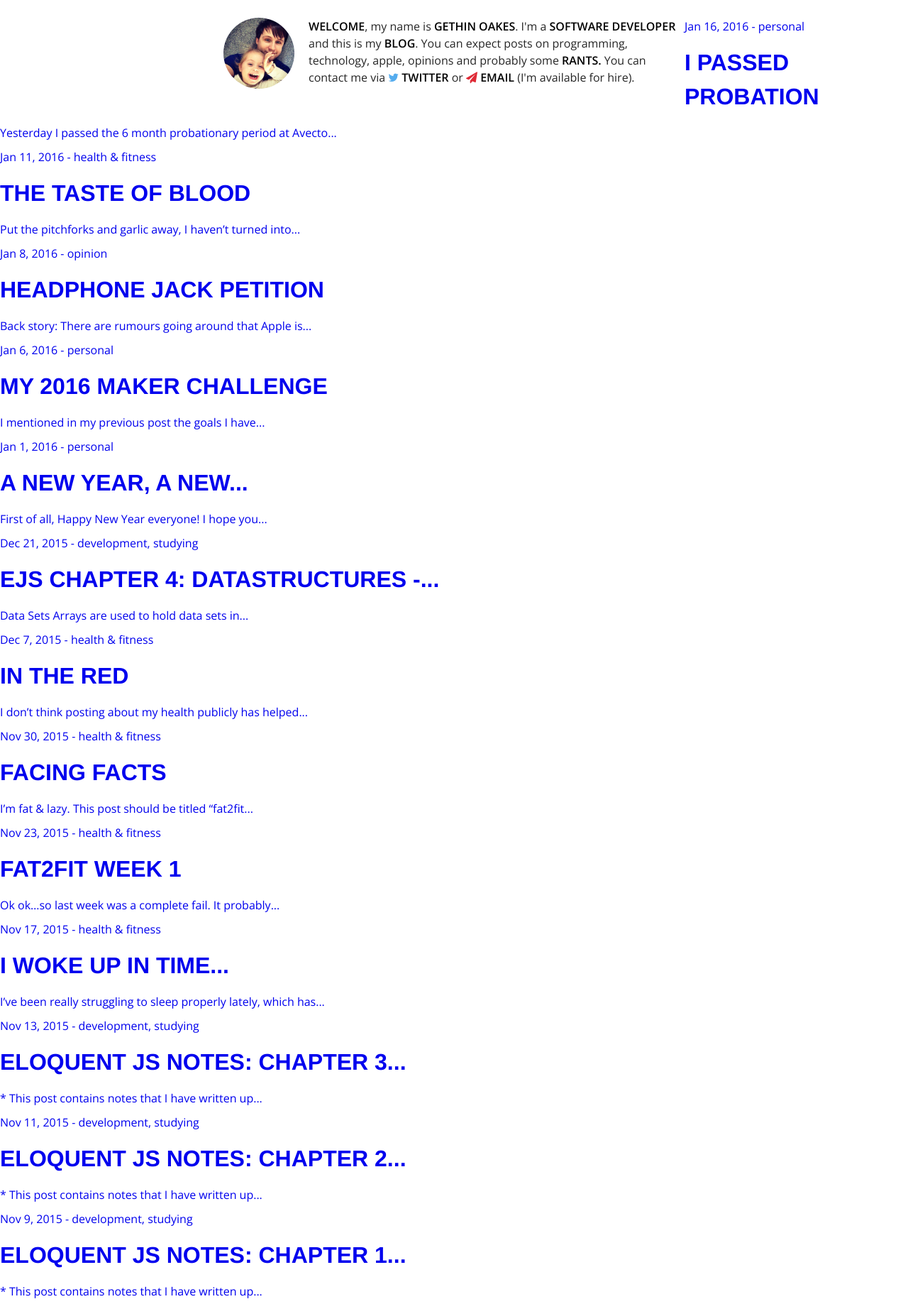
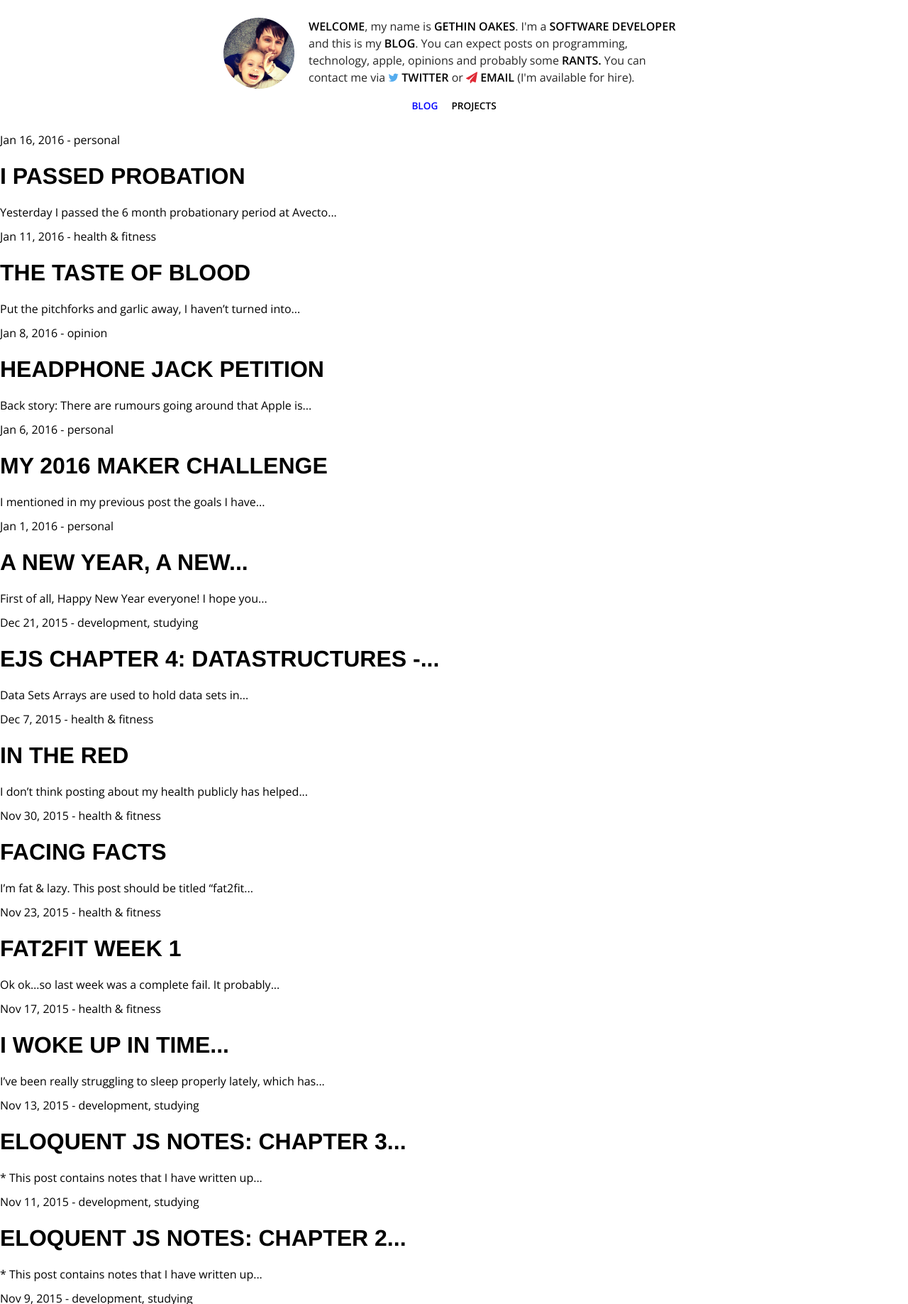
Before and after one commit to gethinoakes/gethinoakes.github.io, a Jekyll site: the page built from index.html, in a window 1280 px wide, cut to the strip 0-1837 px from the top of the page. Shown: the whole strip at 71% size. Built offline with Jekyll 4.4.1, drawn with Linux system fonts in a browser that asks for light colours; nearby versions of some CDN libraries; comment, search, counter and statistics services are not loaded.

Commit message:
finished styling header

```diff
--- a/_includes/header.html
+++ b/_includes/header.html
@@ -1,5 +1,5 @@
 <header>
-  <img href="{{ site.baseurl }}/" src="{{ site.baseurl }}/img/profile.jpg" alt="me">
+  <img href="{{ site.url }}/" src="{{ site.baseurl }}/img/profile.jpg" alt="me">
 
   <p>
     <span>Welcome</span>, my name is <span>Gethin Oakes</span>. I'm a <span>software developer</span> and this is my <span>blog</span>.
@@ -12,10 +12,10 @@
 
 {% capture location %}{{ page.url | remove_first:'/' | split:'/' | first }}{% endcapture %}
 <nav class="page_nav">
-<!--
+
     <ul>
       <li><a {% if location == '' %}class="active" {% endif %}href="/">Blog</a></li>
       <li><a {% if location == 'projects' %}class="active" {% endif %}href="/projects/">Projects</a></li>
     </ul>
--->
+
 </nav>
--- a/css/main.scss
+++ b/css/main.scss
@@ -74,6 +74,7 @@
     font-weight: $body_font-weight;
     text-decoration: none;
     line-height: 1.5;
+    color: $body_font-color;
     padding: 0 0 $spacing / 3 0;
 }
 
@@ -151,6 +152,38 @@
 }
 
 .page_nav {
+	clear: both;
+
+	text-align: center;
+	text-transform: uppercase;
+	padding: 5px 0 15px 0;
+
+	li {
+		display: inline;
+		padding-right: 15px;
+
+		&:last-of-type {
+			padding-right: 0;
+		}
+	}
+
+	a {
+		font-size: $body_font-size * 0.85;
+		font-weight: 600;
+		padding-bottom: 2px;
+
+		&:hover {
+			border-bottom: 2px solid currentcolor;
+		}
+
+		&.active {
+			color: blue;
+			&:hover {
+				// border-bottom: 2px solid blue;
+			}
+		}
+	}
+
 
 }
 
@@ -197,94 +230,6 @@
 	padding: 5px 0;
 	line-height: 1.5;
 }
-
-
-
-/*------------
-#header
-------------
-header {
-	width: 650px;
-	margin: 25px auto;
-	font-family: "Helvetica Neue", Helvetica, 'Source Sans Pro', Arial, sans-serif;
-}
-
-.img-header {
-	width: 100px;
-	border-radius: 50%;
-	float: left;
-}
-
-.header_text {
-	line-height: 1.5;
-	color: rgba(0, 0, 0, 0.75);
-	width: calc(650px - 120px);
-	float: left;
-	padding-left: 20px;
-
-	span {
-		text-transform: uppercase;
-		font-weight: 600;
-		color: rgba(0, 0, 0, 1);
-
-		a, a:hover {
-			color: currentcolor;
-			text-decoration: none !important;
-			border: none;
-		}
-
-		a:hover {
-			opacity: 0.85;
-		}
-	}
-}
-
-.fa-twitter {
-	color: #55acee;
-}
-
-.fa-paper-plane {
-	color: #DF2935;
-}
-
-
-/*------------
-#headernav
-------------
-.page_nav {
-	clear: both;
-	text-align: center;
-	padding: 5px 0 15px 0;
-	text-transform: uppercase;
-
-	a {
-		text-decoration: none;
-		font-size: 0.8em;
-		font-weight: bold;
-
-		&.active {
-			color: blue;
-			&:hover {
-				border-bottom-color: blue;
-			}
-		}
-	}
-
-	ul {
-		display: inline;
-
-		li {
-			display: inline;
-			padding-right: 15px;
-
-			&:last-of-type {
-				padding-right: 0;
-			}
-		}
-	}
-}
-
-
 
 /*------------
 #index-posts
```
